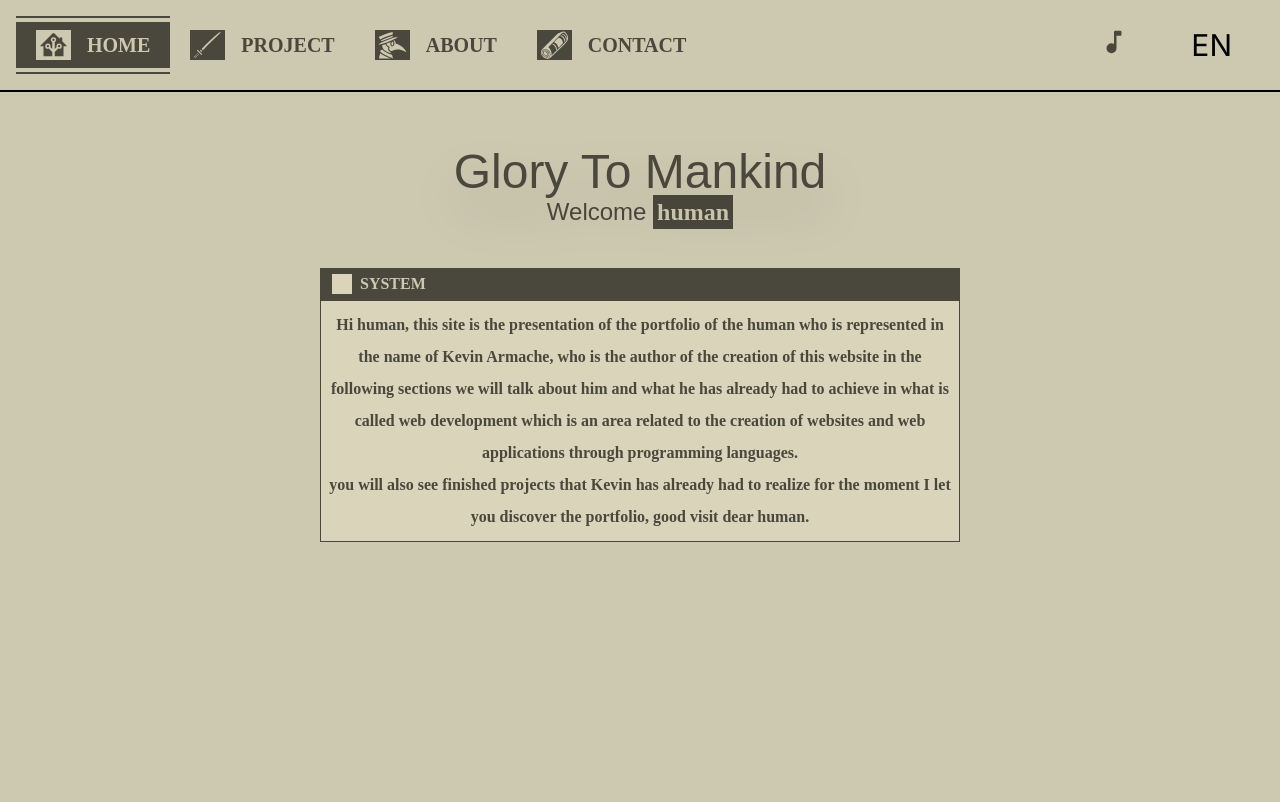
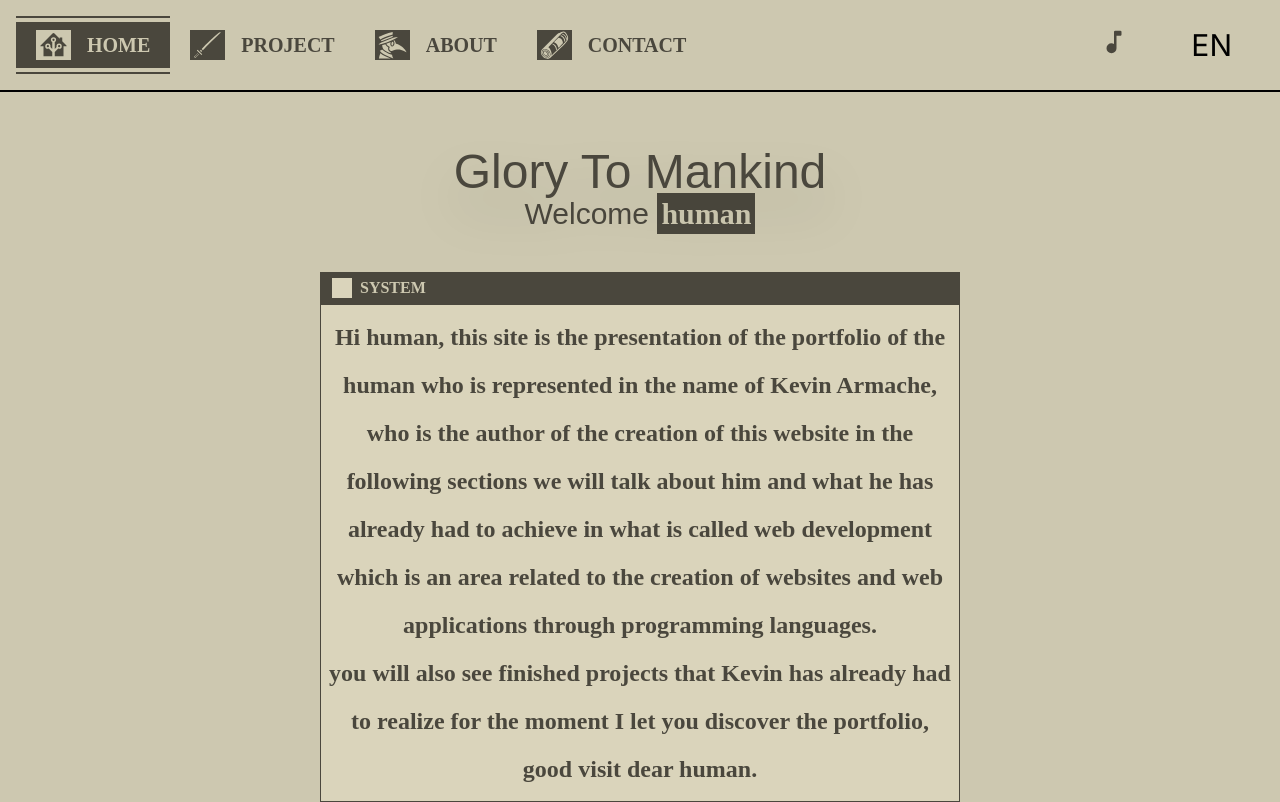
Before and after one commit to KevinArmache/Portfolio, a Next.js app: page / in a window 1280 px wide. Built offline with nearby package versions, Linux system fonts and the light colour scheme; a web font is replaced by a local one.

Commit message:
fix: size text home page

```diff
--- a/src/app/page.jsx
+++ b/src/app/page.jsx
@@ -13,7 +13,7 @@ export default function Home() {
         Glory To Mankind
       </h1>
       <div className="text-center">
-        <h3 className={` ${rodin.className} text-center text-2xl `}>
+        <h3 className={` ${rodin.className} text-center text-3xl `}>
           Welcome{" "}
           <span className="bg-secondary-color p-1 font-bold text-primary-color">
             human
@@ -26,8 +26,8 @@ export default function Home() {
           <span className="bg-last-color mx-2  h-5 w-5"></span>
           <span className="text-primary-color font-bold">SYSTEM</span>
         </div>
-        <div className="bg-last-color p-2 text-center font-bold border border-secondary-color">
-          <p className="leading-loose">
+        <div className="bg-last-color p-2 text-center  font-bold border border-secondary-color">
+          <p className="leading-loose text-2xl">
             Hi human, this site is the presentation of the portfolio of the
             human who is represented in the name of Kevin Armache, who is the
             author of the creation of this website in the following sections we
@@ -35,7 +35,7 @@ export default function Home() {
             is called web development which is an area related to the creation
             of websites and web applications through programming languages.
           </p>
-          <p className="leading-loose">
+          <p className="leading-loose text-2xl">
             you will also see finished projects that Kevin has already had to
             realize for the moment I let you discover the portfolio, good visit
             dear human.
```
